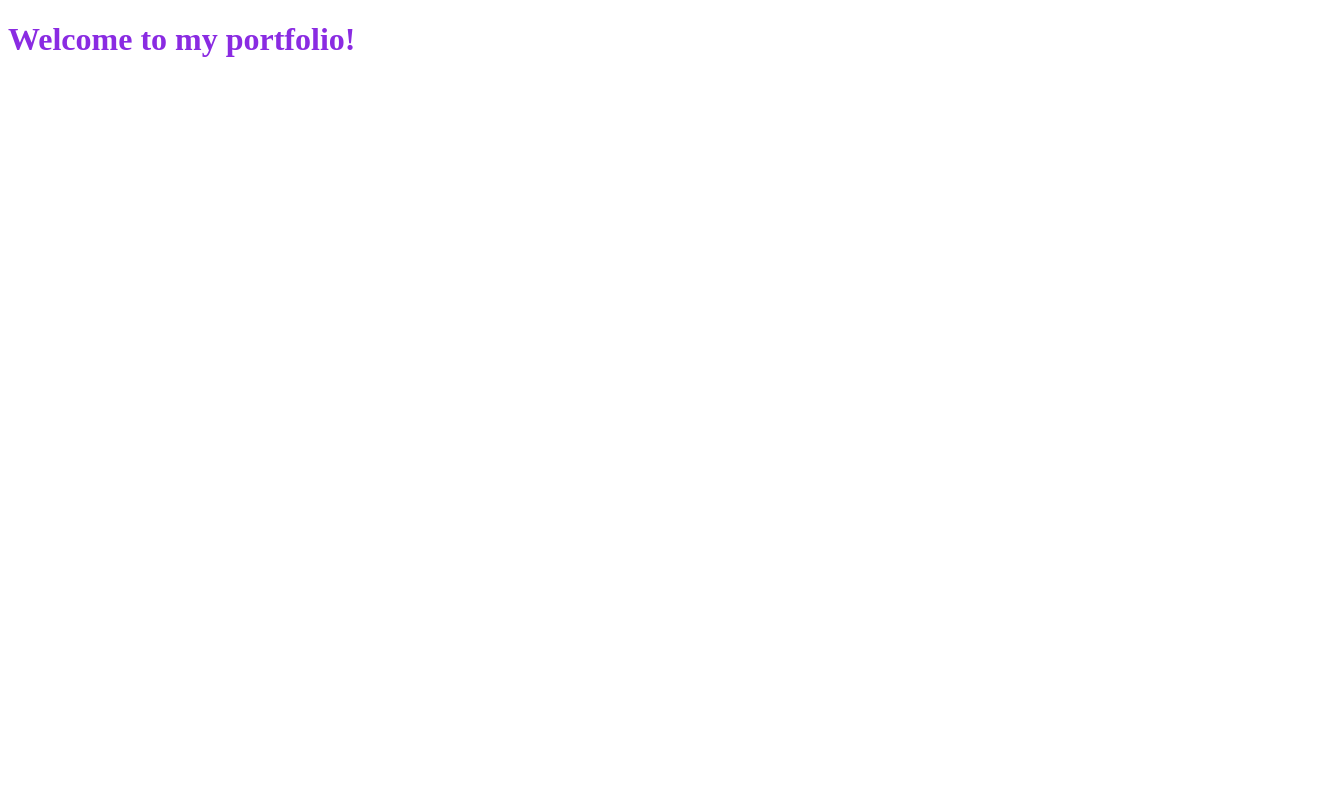
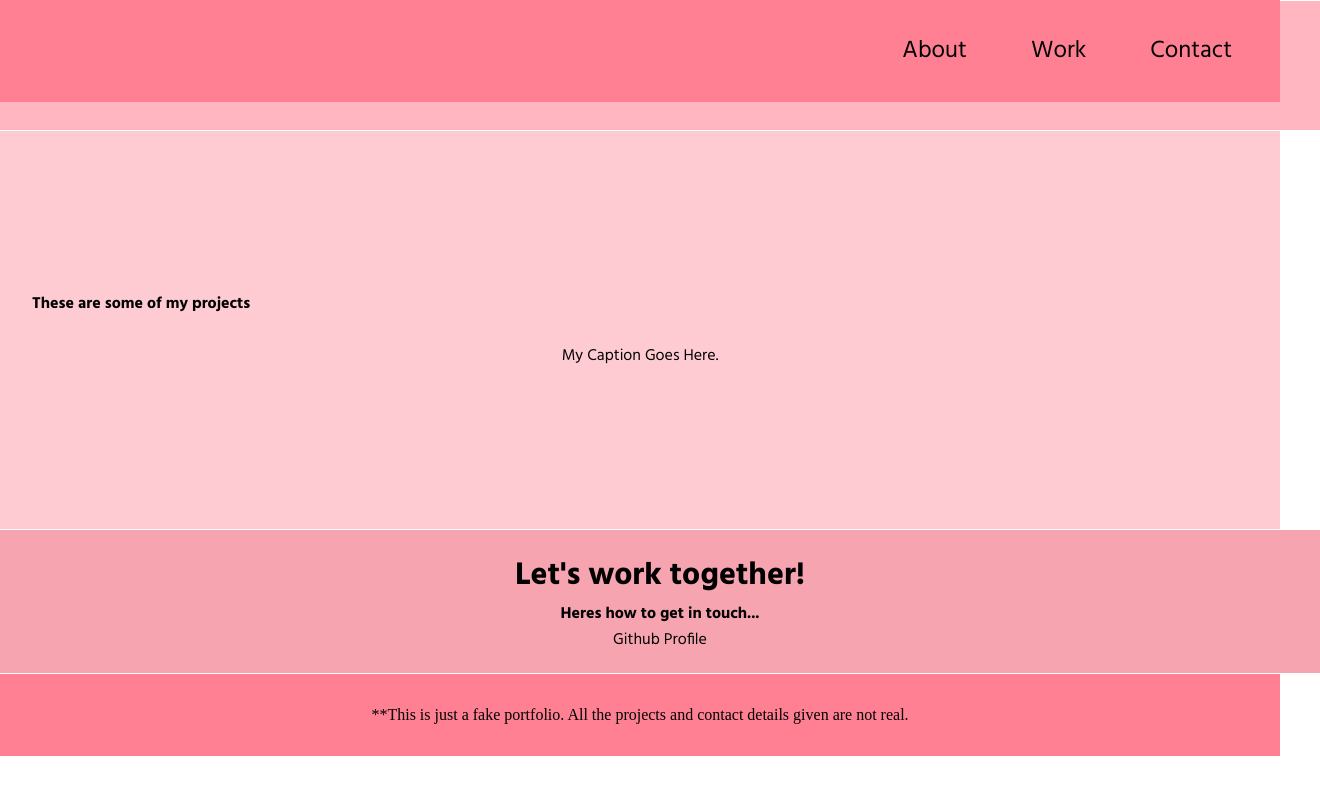
Before and after one commit to Asherz96/PersonalPortfolio, a plain HTML site: page index.html in a window 1280 px wide. Shown: the whole page, 1320 px wide, since content can reach past the window. Drawn offline with Linux system fonts and the light colour scheme.

Commit message:
10 out of 12 tests passing

```diff
--- a/index.css
+++ b/index.css
@@ -1,4 +1,105 @@
-h1{
-    color: blueviolet;
+* {
+    margin: 0;
+    padding: 0;
+  }
+
+  html {
+    box-sizing: border-box;
+    scroll-behavior: smooth;
+  }
+  a {
+    text-decoration: none;
+    color: black;
+    font-family: 'Hind', sans-serif;
+  }
+
+  h1{
+    font-size: 2rem;
+    color: rgb(0, 0, 0);
+    text-align: center;
+    font-family: 'Hind', sans-serif;
 
 }
+h3{
+    font-size: 1.5rem;
+    color: rgb(0, 0, 0);
+    text-align: center;
+    font-family: 'Hind', sans-serif;
+}
+
+h4{
+    font-size: 1rem;
+    Color: rgb(0, 0, 0);
+    text-align: left;
+    font-family: 'Hind', sans-serif;
+
+}
+
+ul{
+    list-style: none;
+}
+
+
+#navbar{
+  display: flex;
+  justify-content: flex-end;
+  position: fixed;
+  width: 100%;
+  background-color: rgb(255, 128, 147);
+}
+.nav-list{
+    display: flex;
+    margin-right: 1rem;
+    list-style-type: none;
+    color: white;
+
+}
+.nav-list a {
+display: block;
+font-size: 1.5rem;
+padding: 2rem;
+
+
+}
+.nav-list a:hover {
+  background-color: lightpink;
+}
+
+.welcome-section{
+    display: flex;
+  flex-direction: column;
+  justify-content: center;
+  align-items: center;
+  padding: 20px;
+  width: 100%;
+  background-color: lightpink;
+  border-top: solid thin white;
+
+}
+
+.projects-section{
+    text-align: center;
+  padding: 10rem 2rem;
+  background-color: rgb(255, 203, 211);
+  border-top: solid thin white;
+}
+
+.contact-section{
+display: flex;
+  flex-direction: column;
+  justify-content: center;
+  align-items: center;
+  text-align: center;
+  width: 100%;
+  padding: 20px;
+  background-color: rgb(245, 164, 176);
+  border-top: solid thin white;
+}
+
+footer{
+    display: flex;
+    justify-content: space-evenly;
+    padding: 2rem;
+    background-color: rgb(255, 128, 147);
+    border-top: solid thin white;
+}
--- a/index.html
+++ b/index.html
@@ -5,10 +5,79 @@
     <meta http-equiv="X-UA-Compatible" content="IE=edge">
     <meta name="viewport" content="width=device-width, initial-scale=1.0">
     <link  href="index.css" rel="stylesheet"/>
-    <title>Asley's Portfolio</title>
+    <title>Ashley's Portfolio</title>
+<link rel="preconnect" href="https://fonts.googleapis.com">
+<link rel="preconnect" href="https://fonts.gstatic.com" crossorigin>
+<link href="https://fonts.googleapis.com/css2?family=Hind:wght@300;400;500;600;700&display=swap" rel="stylesheet">
 
 </head>
 <body>
-    <h1>Welcome to my portfolio!</h1>
+    <!--Start of the Nav section-->
+
+    <nav id="navbar" class="nav">
+<ul class="nav-list">
+    <li>
+    <a href="#welcome-section">About</a>
+</li>
+    <li><a href="projects-section">Work</a>
+    </li>
+    <li><a href="contact-section">Contact</a>
+    </li>
+
+</ul>
+    </nav>
+    <!--End of the Nav section-->
+
+    <!--Start of the Welcome section-->
+    <section id="welcome-section" class="welcome-section">
+        <h1>Welcome to my portfolio</h1>
+        <h3> Check it out!</h3>
+
+    </section>
+    <!--End of the Welcome section-->
+
+   <!--Start of the Projects section-->
+        <section id="projects" class="projects-section">
+            <h4>These are some of my projects</h4>
+            <div class="projects-grid">
+                <a class="project-tile" href="#">
+                    <figure>
+                        <img/>
+                        <figcaption> My Caption Goes Here. </figcaption>
+
+                    </figure>
+
+                </a>
+                <a></a>
+                <a></a>
+                <a></a>
+            </div>
+
+        </section>
+         <!--End of the Projects section-->
+
+          <!--Start of the Contact section-->
+        <section id="contact" class="contact-section">
+            <h1> Let's work together!</h1>
+            <h4> Heres how to get in touch...</h4>
+            <div>
+                <a id="profile-link" href="https://github.com/Asherz96" target="_blank">Github Profile</a>
+                <a></a>
+                <a></a>
+                <a></a>
+            </div>
+        </section>
+        <!--End of the Welcome section-->
+
+        <section></section>
+
+        <footer>
+<p>
+**This is just a fake portfolio. All the projects and contact details given
+ are not real.
+</p>
+</footer>
+
 </body>
+<script src="https://cdn.freecodecamp.org/testable-projects-fcc/v1/bundle.js"></script>
 </html>
```
Also changed, not shown: 1 other file.
